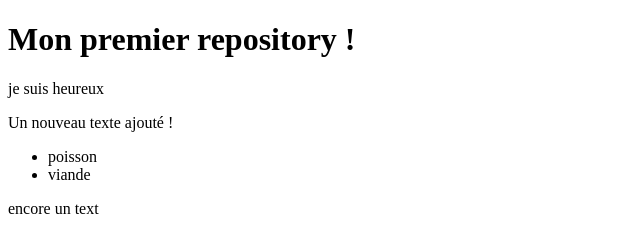
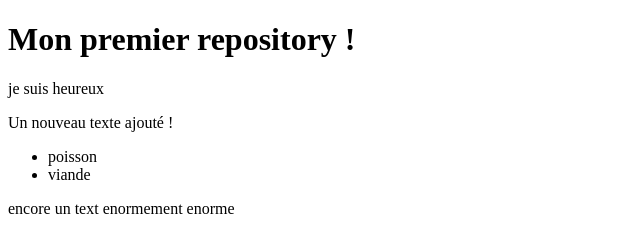
Before and after one commit to Aristidesagodan/Cours-git-dw6, a plain HTML site: page index.html in a window 1280 px wide. Shown: the whole page, without its empty margins (0-640 px from the left). Drawn offline with Linux system fonts and the light colour scheme.

Commit message:
modif troisième paragraphe

```diff
--- a/index.html
+++ b/index.html
@@ -13,6 +13,6 @@
         <li>poisson</li>
         <li>viande</li>
     </ul>
-    <p>encore un text</p>
+    <p>encore un text enormement enorme</p>
 </body>
 </html>
```
